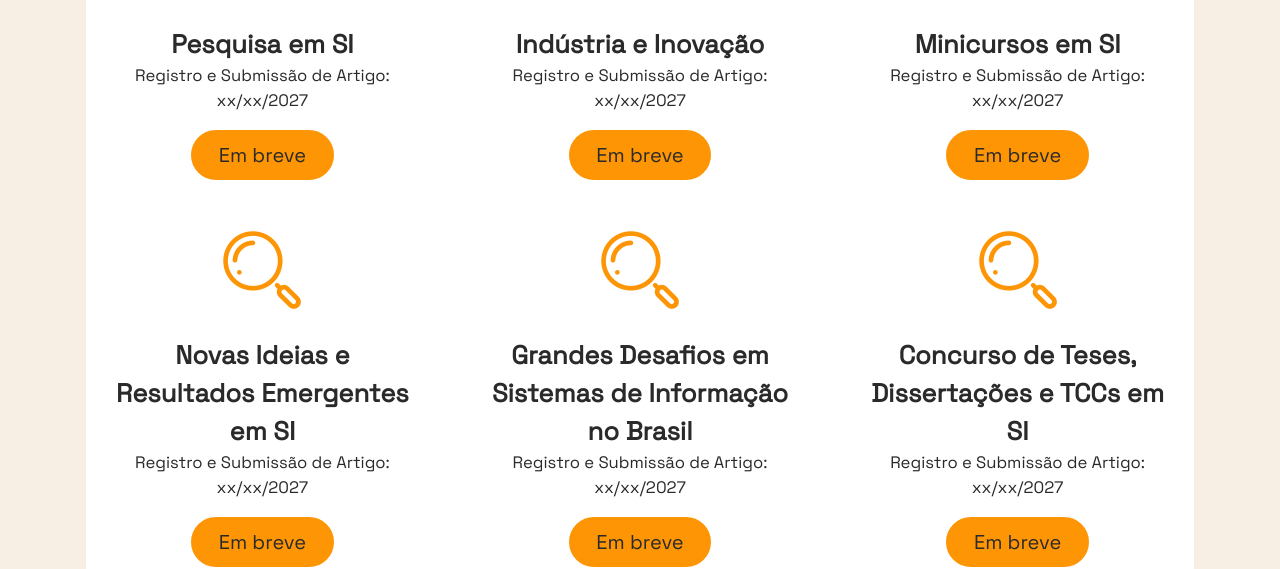
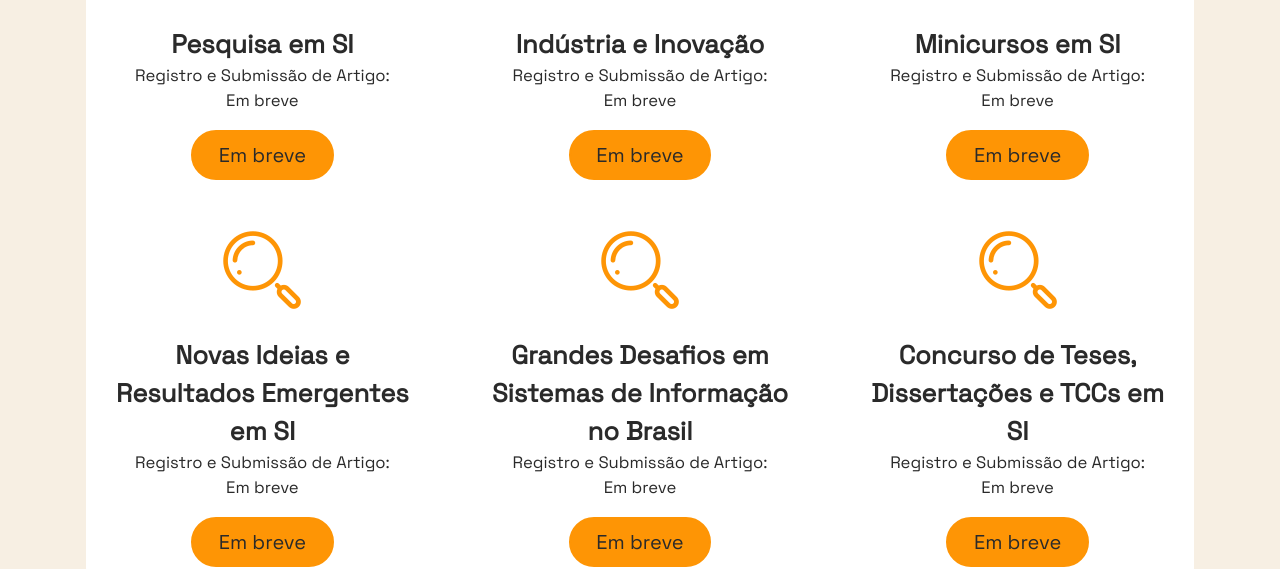
Before and after one commit to Mega-Jr-Git/SBSI-lp, a React (Vite) app: page / in a window 1280 px wide. Shown: the part 2095-2664 px from the top of the page. Built offline with nearby package versions, Linux system fonts and the light colour scheme.

Commit message:
fix(tracks-call): replace placeholder dates

```diff
--- a/src/modules/tracks-call/tracks-call.content.ts
+++ b/src/modules/tracks-call/tracks-call.content.ts
@@ -15,12 +15,12 @@ export const tracksContent = {
     link: "Ver mais",
 
     tracks: [
-      { title: "Pesquisa em SI", date: "xx/xx/2027", link: "" },
-      { title: "Indústria e Inovação", date: "xx/xx/2027", link: "" },
-      { title: "Minicursos em SI", date: "xx/xx/2027", link: "" },
-      { title: "Novas Ideias e Resultados Emergentes em SI", date: "xx/xx/2027", link: "" },
-      { title: "Grandes Desafios em Sistemas de Informação no Brasil", date: "xx/xx/2027", link: "" },
-      { title: "Concurso de Teses, Dissertações e TCCs em SI", date: "xx/xx/2027", link: "" },
+      { title: "Pesquisa em SI", date: "Em breve", link: "" },
+      { title: "Indústria e Inovação", date: "Em breve", link: "" },
+      { title: "Minicursos em SI", date: "Em breve", link: "" },
+      { title: "Novas Ideias e Resultados Emergentes em SI", date: "Em breve", link: "" },
+      { title: "Grandes Desafios em Sistemas de Informação no Brasil", date: "Em breve", link: "" },
+      { title: "Concurso de Teses, Dissertações e TCCs em SI", date: "Em breve", link: "" },
     ],
   },
   en: {
@@ -33,12 +33,12 @@ export const tracksContent = {
     link: "See more",
 
     tracks: [
-      { title: "Research in IS", date: "xx/xx/2027", link: "" },
-      { title: "Industry and Innovation", date: "xx/xx/2027", link: "" },
-      { title: "Short Courses in IS", date: "xx/xx/2027", link: "" },
-      { title: "New Ideas and Emerging Results in IS", date: "xx/xx/2027", link: "" },
-      { title: "Grand Challenges in Information Systems in Brazil", date: "xx/xx/2027", link: "" },
-      { title: "Thesis, Dissertation, and TCC Competition in IS", date: "xx/xx/2027", link: "" },
+      { title: "Research in IS", date: "Coming soon", link: "" },
+      { title: "Industry and Innovation", date: "Coming soon", link: "" },
+      { title: "Short Courses in IS", date: "Coming soon", link: "" },
+      { title: "New Ideas and Emerging Results in IS", date: "Coming soon", link: "" },
+      { title: "Grand Challenges in Information Systems in Brazil", date: "Coming soon", link: "" },
+      { title: "Thesis, Dissertation, and TCC Competition in IS", date: "Coming soon", link: "" },
     ],
   },
 }
```
